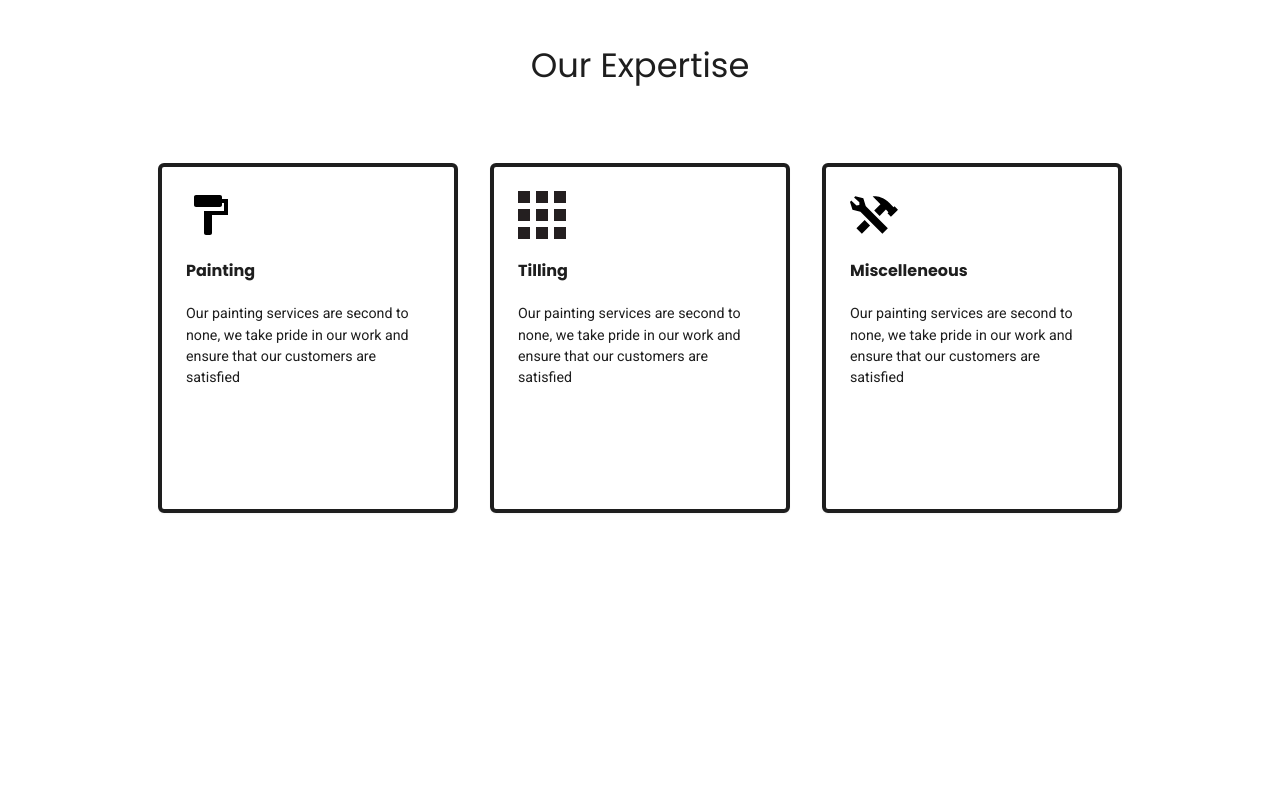
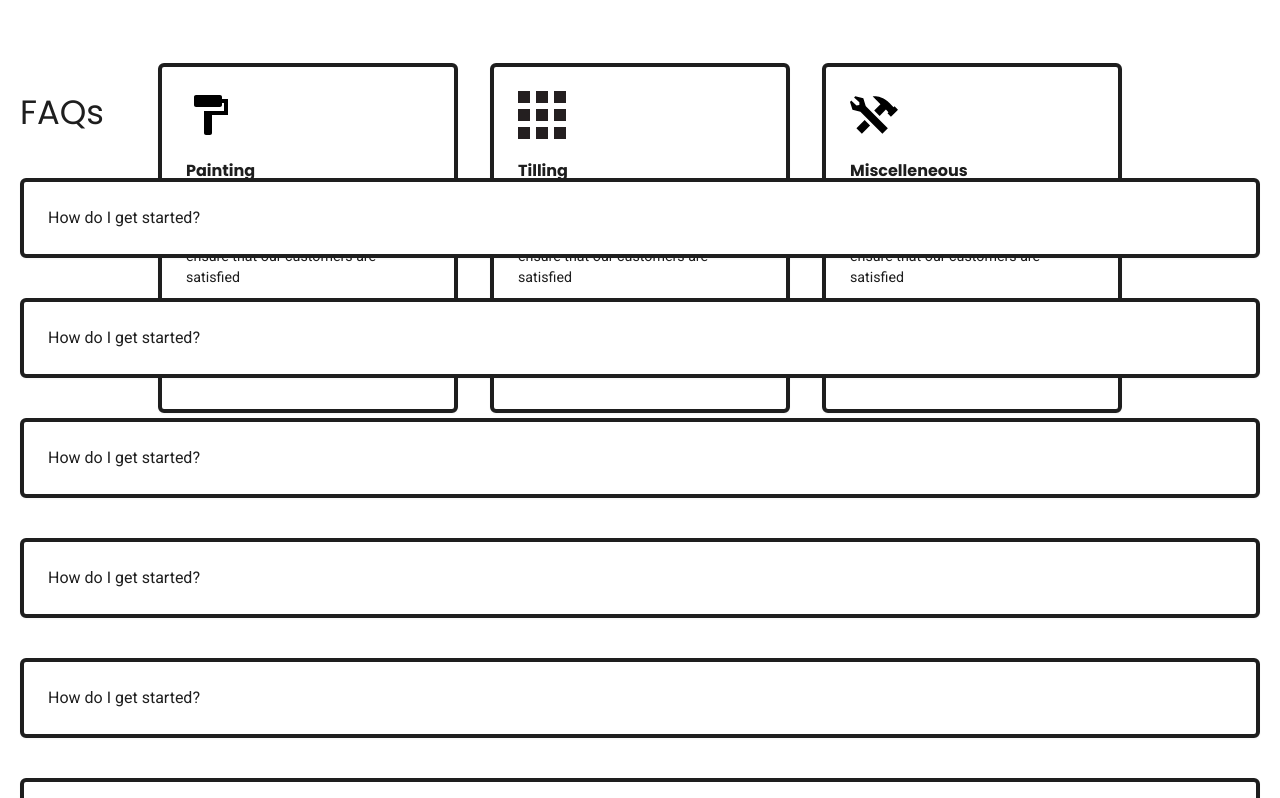
Before and after one commit to pmita/ahandymaninnewcastle.co.uk, a Next.js app: page / in a window 1280 px wide. Shown: the part 707-1505 px from the top of the page. Before the commit the page ends 1320 px from the top, so only its background shows below. Built offline with nearby package versions, Linux system fonts and the light colour scheme.

Commit message:
feat(faqs): adding FAQ client component is server page

```diff
--- a/app/page.tsx
+++ b/app/page.tsx
@@ -14,6 +14,7 @@ import { Card, CardDescription, CardHeader, CardTitle } from "@/components/ui/ca
 // UTILS
 import { cn } from "@/utils/helpers";
 import { DrillAndWrenchSVG, PaintBrushSVG, TillingSVG } from "@/components/SVGs";
+import { FAQ } from "@/components/faq";
 
 export default function Home() {
   return (
@@ -43,7 +44,7 @@ export default function Home() {
         </BannerFooter>
       </Banner>
 
-      <section className={cn(bannerVariants({ variant: "center", size: "threeQuarters", className: "flex-col items-stretch gap-10" }))}>
+      <section className={cn(bannerVariants({ variant: "center", size: "half", className: "flex-col items-stretch gap-10" }))}>
         <h2 className="font-font font-poppins text-xl text-primary text-center">Our Expertise</h2>
         <div className="grid grid-cols-[repeat(auto-fit,minmax(240px,300px))] auto-rows-[350px] gap-8 mx-0 my-4 p-4 justify-center">
           <Card className={cn("border-solid border-primary border-[0.3rem]")}>
@@ -70,6 +71,11 @@ export default function Home() {
         </div>
       </section>
 
+      <section className={cn(bannerVariants({ variant: "center", size: "half", className: "flex-col items-stretch gap-10" }))}>
+        <h2 className="font-font font-poppins text-xl text-primary">FAQs</h2>
+        <FAQ />
+      </section>
+
     </main>
   );
 }
--- /dev/null
+++ b/components/faq.tsx
@@ -0,0 +1,35 @@
+"use client"
+
+// REACT
+import { useCallback } from "react";
+// COMPONENTS
+import { Accordion } from "./ui/accordion";
+// CONFIG
+import { faq } from '@/config/faq';
+// UTILS
+import { cn } from '@/utils/helpers';
+
+
+export const FAQ = () => {
+
+  if(!faq) return null;
+
+  const renderContent = useCallback(() => (
+    <>
+      {faq.map((item) => (
+        <Accordion
+          key={item.id}
+          className={cn("border-primary rounded-[6px] border-solid border-[0.3rem]")}
+          question={item.question}
+          answer={item.answer}
+        />
+      ))}
+    </>
+  ), [faq]);
+
+  return (
+    <>
+      {renderContent()}
+    </>
+  );
+}
```
